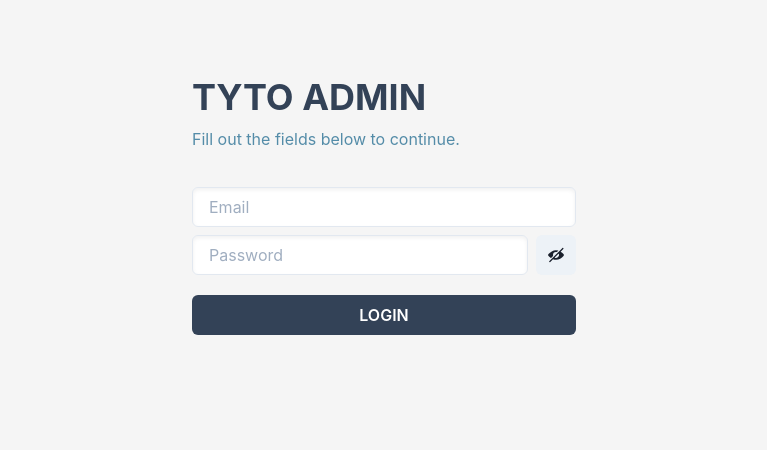
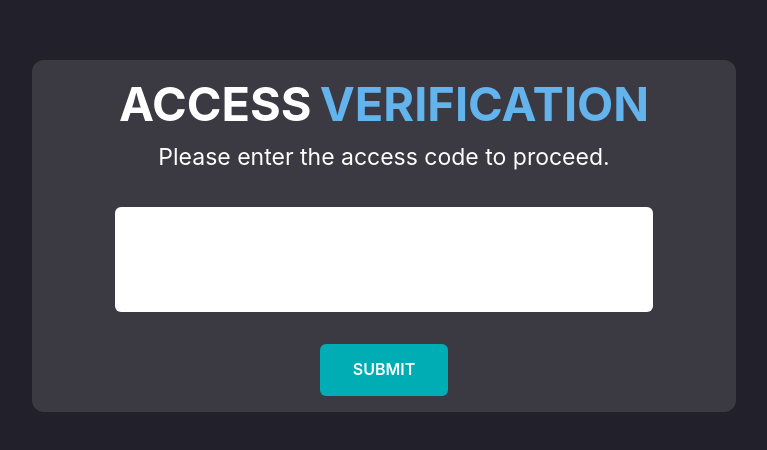
Before and after one commit to OwlRepo/tyto-web-admin, a Next.js app: page / in a window 1280 px wide. Shown: the part 164-614 px from the top of the page, without its empty margins (256-1023 px from the left). Built offline with nearby package versions, Linux system fonts and the light colour scheme.

Commit message:
access code

```diff
--- a/constant/components/layout/navigation_bar.js
+++ b/constant/components/layout/navigation_bar.js
@@ -91,7 +91,7 @@ export default function NavigationBar() {
           bg={"title"}
           borderRadius={"md"}
           onClick={() => {
-            localStorage.clear(), Router.push({ pathname: "/" });
+            localStorage.clear(), Router.push({ pathname: "/sign-in" });
           }}
         >
           <HStack alignItems={"center"}>
--- /dev/null
+++ b/constant/context/NavLogInButtonContext.js
@@ -0,0 +1,26 @@
+import { createContext, useRef, useState } from "react";
+
+const NavLoginButtonContext = createContext({
+  isLoggedIn: Boolean,
+  handleLoggedInState: () => {},
+});
+
+export function NavLoginButtonContextProvider(props) {
+  const [isLoggedIn, setIsLoggedIn] = useState(false);
+  function handleLoggedInState() {
+    setIsLoggedIn(!isLoggedIn);
+  }
+
+  const context = {
+    isLoggedIn: isLoggedIn,
+    handleLoggedInState: handleLoggedInState,
+  };
+
+  return (
+    <NavLoginButtonContext.Provider value={context}>
+      {props.children}
+    </NavLoginButtonContext.Provider>
+  );
+}
+
+export default NavLoginButtonContext;
--- a/pages/admin/index.js
+++ b/pages/admin/index.js
@@ -20,7 +20,8 @@ import { useEffect } from "react";
 export default function Dashboard() {
   useEffect(() => {
     const checkSession = localStorage.getItem("email");
-    if (!checkSession) {
+    const checkAccess = localStorage.getItem("code");
+    if (!checkSession && !checkAccess) {
       Router.push({ pathname: "/" });
     }
   }, []);
--- a/pages/index.js
+++ b/pages/index.js
@@ -1,107 +1,126 @@
-import { ViewOffIcon } from "@chakra-ui/icons";
-import {
-  Box,
-  Button,
-  Center,
-  Heading,
-  HStack,
-  IconButton,
-  Input,
-  Text,
-  VStack,
-  Fade,
-  ScaleFade,
-  useToast,
-} from "@chakra-ui/react";
-import { NextSeo } from "next-seo";
+import React, { useState, useContext } from 'react';
+import { Heading, Flex, Button, Stack, HStack, Text, Input } from "@chakra-ui/react";
+import Head from "next/head";
+import NavLoginButtonContext from '../constant/context/NavLogInButtonContext';
+import Image from "next/image";
 import Router from "next/router";
-import { useEffect, useState } from "react";
-import { Circles } from "react-loader-spinner";
-import { PageWrapper } from "../constant/components/";
-import validateLogin from "../constant/services/authentication/login";
+import { useToast } from "@chakra-ui/toast";
+import firestore_db from '../constant/configurations/firebase_init';
+import { collection, getDocs, getDoc, where, query } from "@firebase/firestore";
 
 export default function Home() {
-  const [isLoggingIn, setisLoggingIn] = useState(false);
+  const [code, setCode] = useState("");
   const toast = useToast();
-  const [email, setEmail] = useState("");
-  const [password, setPassword] = useState("");
+  const [isVerifyingLogin, setIsVerifyingLogin] = useState(false);
+  const navLoginButtonContext = useContext(NavLoginButtonContext);
 
-  const onLogin = async () => {
-    setisLoggingIn(true);
-    const validationResult = await validateLogin({
-      email: email,
-      password: password,
+  async function getloadData() {
+    const verify_ref = query(collection(firestore_db,
+      'access_codes'), where("code", "==", code))
+
+    const verification = await getDocs(verify_ref);
+    verification.docs.map((doc) => {
+      if (doc.data().length != 0 && doc.data().code == code) {
+        localStorage.setItem("code", code)
+        Router.push("/sign-in");
+        toast({
+          title: "Log in successful",
+          description: "Loading Login...",
+          status: "success",
+          duration: 2500,
+          isClosable: true,
+          position: "bottom-right",
         });
+        setIsVerifyingLogin(false);
 
-    if (validationResult.success) {
-      Router.push({ pathname: "/admin" }).then(() => {
-        localStorage.setItem("email", email), setisLoggingIn(false);
+      }
+      else {
+        toast({
+          title: "Log in failed",
+          description: "invalid input",
+          status: 'error',
+          duration: 2500,
+          isClosable: true,
+          position: "bottom-right",
         });
-    } else {
-      toast({
-        title: "Login Failed",
-        description: validationResult.message,
-        status: "error",
-        duration: 5000,
-        isClosable: true,
-      });
-      setisLoggingIn(false);
       }
-  };
-
-  useEffect(() => {
-    const checkSession = localStorage.getItem("email");
-    if (checkSession) {
-      Router.push({ pathname: "/admin" });
+    })
   }
-  }, []);
-
   return (
-    <PageWrapper>
-      <NextSeo title="TYTO ADMIN | LOGIN" description="TYTO Admin LOGIN" />
-      <Fade initialScale={"0.9"} in={!isLoggingIn} unmountOnExit={true}>
-        <Center>
-          <VStack alignItems={"stretch"} minW={"30vw"} mt={"30vh"}>
-            <Heading color={"title"}>TYTO ADMIN</Heading>
-            <Text color="subtitle">Fill out the fields below to continue.</Text>
-            <Box h="5" />
+    <>
+      <Head>
+        <title>Index</title>
+        <meta name="description" content="Generated by create next app" />
+        <link rel="icon" href="/favicon.ico" />
+      </Head>
+      <Flex {...styleProps.indexWrapper}>
+        <Flex flexDirection="column" {...styleProps.formWrapper}>
+          <HStack>
+            <Heading color="white"
+              fontSize="47"
+            >ACCESS</Heading>
+            <Heading color={"blue.300"}
+              fontSize="47"
+            >VERIFICATION</Heading>
+          </HStack>
+          <Text mt="1vh" fontSize="23">Please enter the access code to proceed.</Text>
           <Input
-              shadow={"inner"}
-              bg={"white"}
-              placeholder={"Email"}
-              onChange={(event) => setEmail(event.target.value)}
+            onChange={(value) => setCode(value.target.value)}
+            width="80%"
+            size="lg"
+            type="password"
+            h="35%"
+            mt="4vh"
+            variant="solid"
+            color="black"
+            fontSize="60"
           />
-            <HStack>
-              <Input
-                type="password"
-                shadow={"inner"}
-                bg={"white"}
-                placeholder={"Password"}
-                onChange={(event) => setPassword(event.target.value)}
-              />
-              <IconButton icon={<ViewOffIcon />} />
-            </HStack>
-            <Box h="1" />
           <Button
             bg="solid_button"
             variant="solid"
-              colorScheme={"blue"}
+            colorScheme="cyan"
+            color="white"
+            backgroundColor="#00adb5"
             marginTop={"10px"}
-              onClick={onLogin}
+            onClick={() => {getloadData()}}
+            mt="4vh"
+            h="7vh"
+            w="10vw"
           >
-              <Text color="white">LOGIN</Text>
+            {isVerifyingLogin ? (
+              <Spinner
+                thickness="4px"
+                speed="0.65s"
+                color={"blue"}
+                size="md"
+              />
+            ) : (
+              "SUBMIT"
+            )}
           </Button>
-          </VStack>
-        </Center>
-      </Fade>
-      <ScaleFade initialScale={"0.9"} in={isLoggingIn} unmountOnExit={true}>
-        <Center>
-          <VStack alignItems={"center"} minW={"5vw"} mt={"45vh"} spacing={"5"}>
-            <Circles ariaLabel="loading-indicator" color="#548CA8" />
-            <Heading color="title">Loading</Heading>
-          </VStack>
-        </Center>
-      </ScaleFade>
-    </PageWrapper>
+        </Flex>
+      </Flex>
+    </>
   );
 }
+
+const styleProps = {
+  indexWrapper: {
+    height: "100vh",
+    flexDirection: "column",
+    alignItems: "center",
+    justifyContent: "center",
+    bgColor: "#22202A",
+  },
+  formWrapper: {
+    borderRadius: "xl",
+    width: "88vh",
+    height: "44vh",
+    flexDirection: "column",
+    alignItems: "center",
+    padding: "2vh",
+    color: "white",
+    bgColor: "#3B3A42",
+
+  }
+};
```
Also changed, not shown: constant/services/schedules/get_teacher_email.js (+4 -4 lines), pages/sign-in.js (added, +115 -0 lines). Lines whose indentation alone changed are shown as unchanged.
